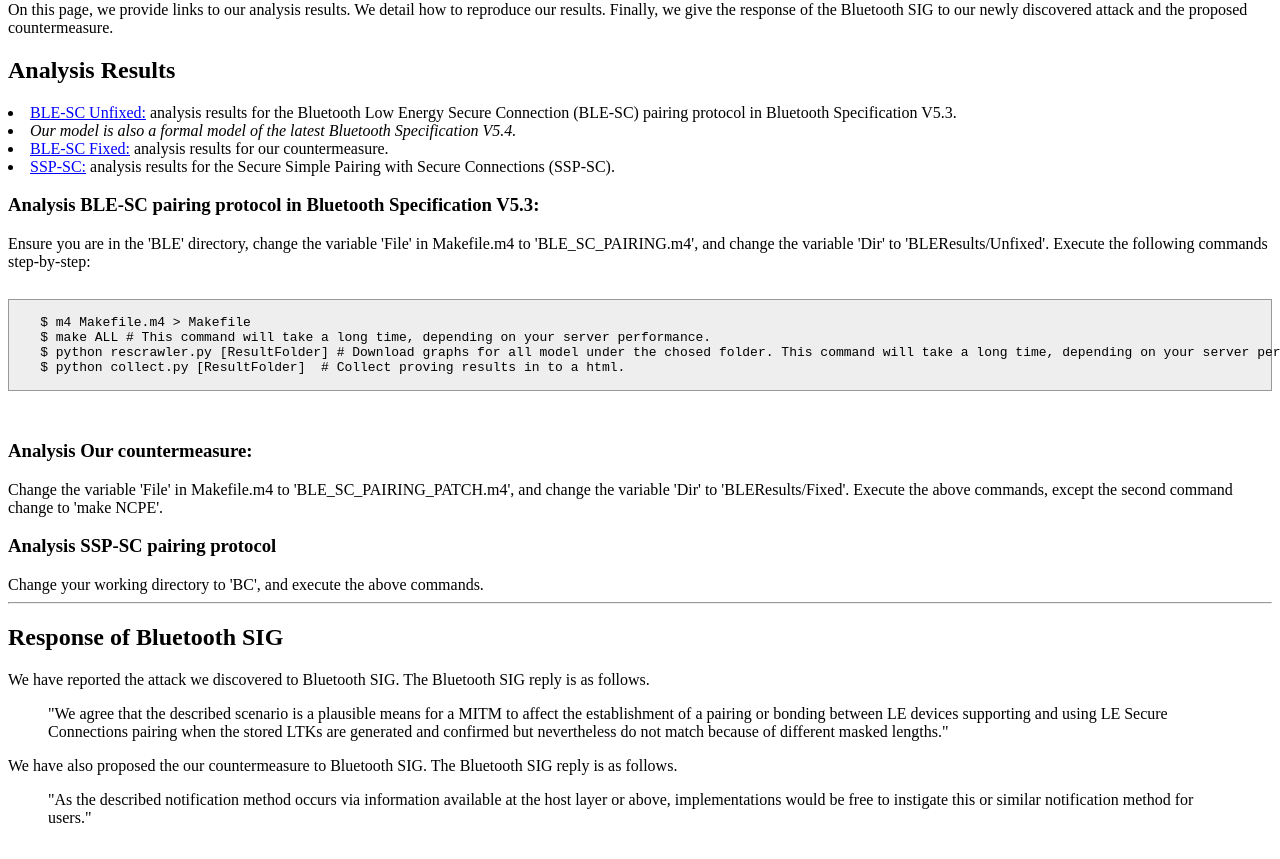
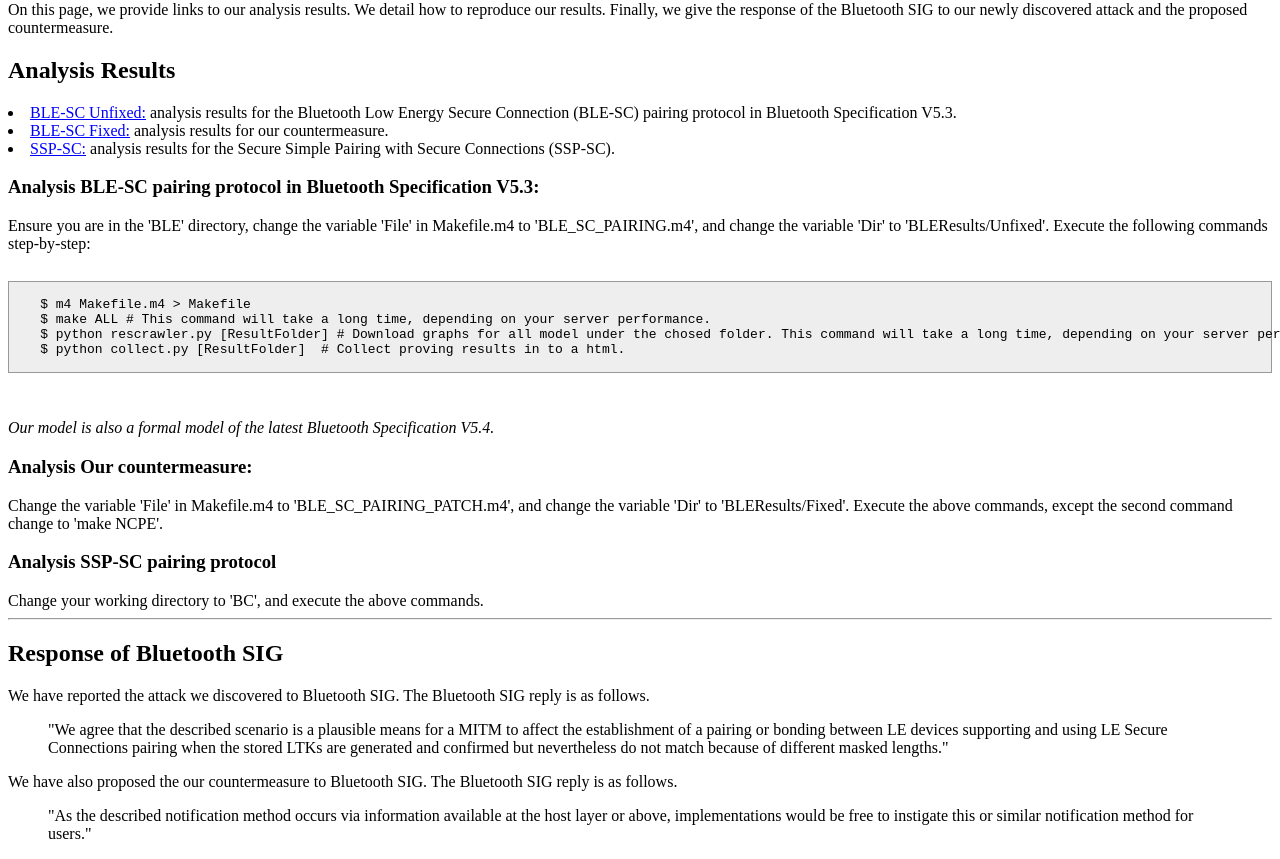
Before and after one commit to luojiazhishu/BLE-SC-Pairing-Model, a plain HTML site: page index.html in a window 1280 px wide. Shown: the part 79-938 px from the top of the page. Drawn offline with Linux system fonts and the light colour scheme.

Commit message:
Update index.html

```diff
--- a/index.html
+++ b/index.html
@@ -28,11 +28,7 @@
     <h2>Analysis Results</h2>
     <div>
         <li><a href="./BLE/BLEResults/Unfixed/results.html">BLE-SC Unfixed:</a> analysis results for the Bluetooth Low
-            Energy Secure Connection (BLE-SC) pairing protocol in Bluetooth Specification V5.3.</li>
-        <li>
-            <em>
-                Our model is also a formal model of the latest Bluetooth Specification V5.4.
-            </em>
+            Energy Secure Connection (BLE-SC) pairing protocol in Bluetooth Specification V5.3.
         </li>
         <li><a href="./BLE/BLEResults/Fixed/results.html">BLE-SC Fixed:</a> analysis results for our countermeasure.
         </li>
@@ -58,6 +54,10 @@
     $ python collect.py [ResultFolder]  # Collect proving results in to a html.
     </code>
     </pre>
+    <p> <em>
+            Our model is also a formal model of the latest Bluetooth Specification V5.4.
+        </em>
+    </p>
 
     <h3>Analysis Our countermeasure:</h3>
     Change the variable 'File' in Makefile.m4 to 'BLE_SC_PAIRING_PATCH.m4', and change the variable 'Dir' to
```
